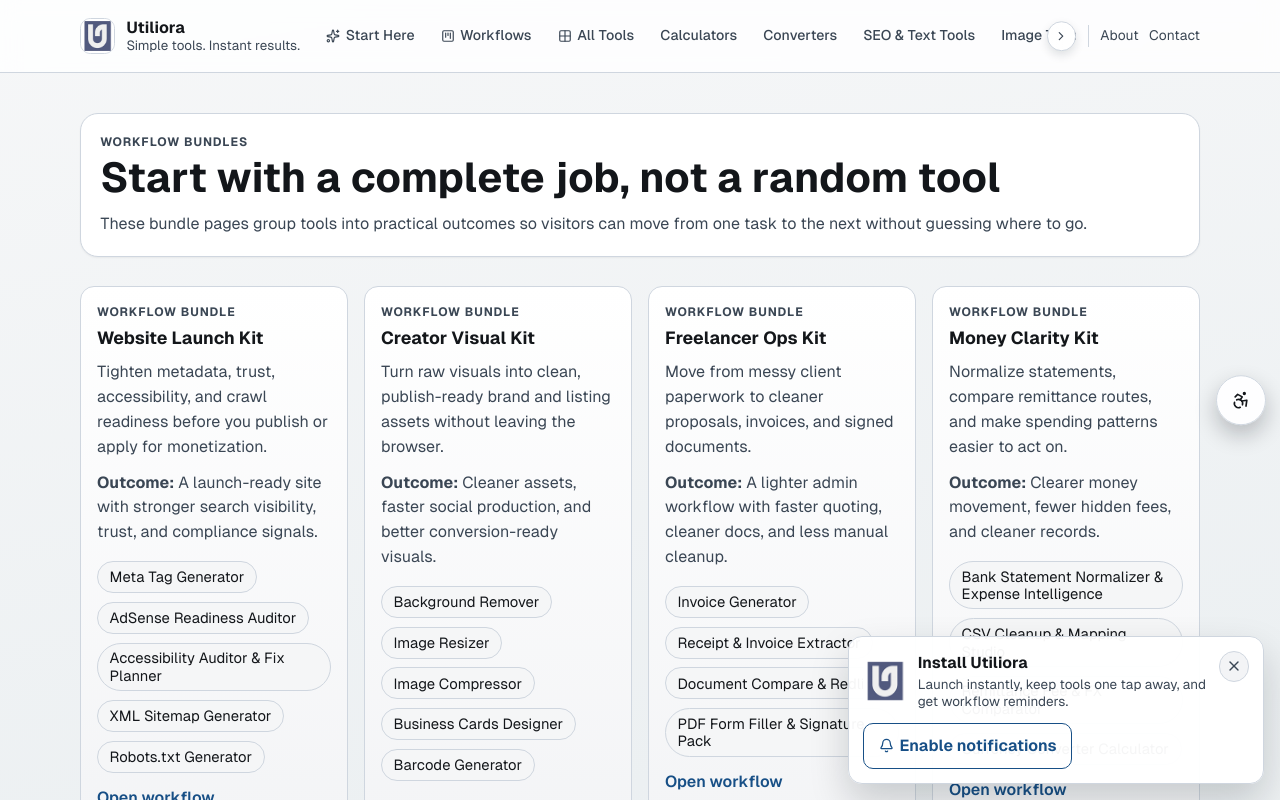
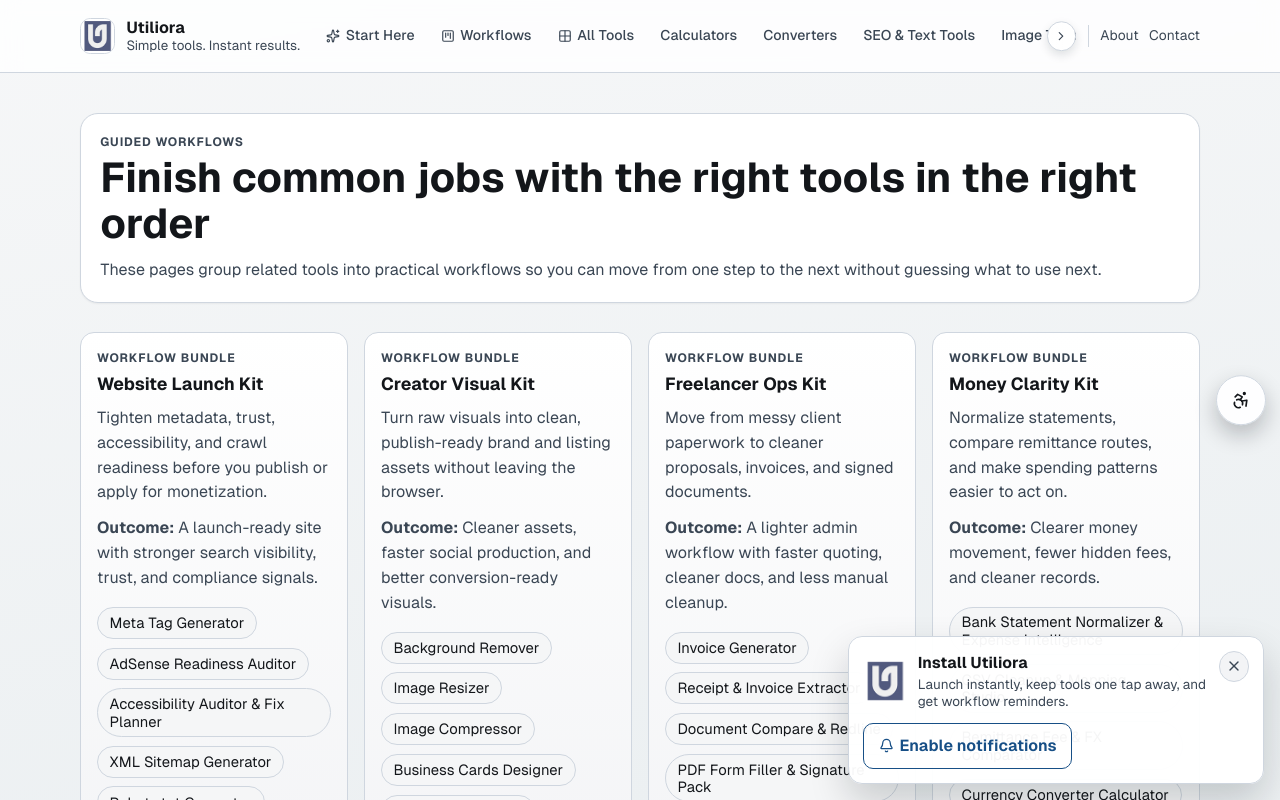
Before and after one commit to sisilabsai/utiliora, a Next.js app: page /workflows in a window 1280 px wide. Shown: the top 800 px of the page. Built offline with nearby package versions, Linux system fonts and the light colour scheme.

Commit message:
Refine growth page copy for users

```diff
--- a/src/app/workflows/page.tsx
+++ b/src/app/workflows/page.tsx
@@ -4,16 +4,16 @@
 import { getWorkflowBundles } from "@/lib/growth";
 
 export const metadata: Metadata = {
-  title: "Workflow Bundles",
+  title: "Workflows",
   description:
-    "Browse guided multi-tool workflows for website launches, creator assets, freelancer ops, money clarity, and job applications.",
+    "Browse guided workflows for website launches, creator assets, freelancer ops, money clarity, and job applications.",
   alternates: {
     canonical: "/workflows",
   },
   openGraph: {
-    title: `Workflow Bundles | ${SITE_NAME}`,
+    title: `Workflows | ${SITE_NAME}`,
     description:
-      "Browse guided multi-tool workflows for website launches, creator assets, freelancer ops, money clarity, and job applications.",
+      "Browse guided workflows for website launches, creator assets, freelancer ops, money clarity, and job applications.",
     url: absoluteUrl("/workflows"),
     type: "website",
   },
@@ -25,11 +25,11 @@
   return (
     <div className="site-container page-stack">
       <section className="hero">
-        <p className="eyebrow">Workflow bundles</p>
-        <h1>Start with a complete job, not a random tool</h1>
+        <p className="eyebrow">Guided workflows</p>
+        <h1>Finish common jobs with the right tools in the right order</h1>
         <p>
-          These bundle pages group tools into practical outcomes so visitors can move from one task to the next without
-          guessing where to go.
+          These pages group related tools into practical workflows so you can move from one step to the next without
+          guessing what to use next.
         </p>
       </section>
 
```
Also changed, not shown: src/app/start-here/page.tsx (+11 -11 lines), src/components/pages/HomePageContent.tsx (+11 -11 lines).
